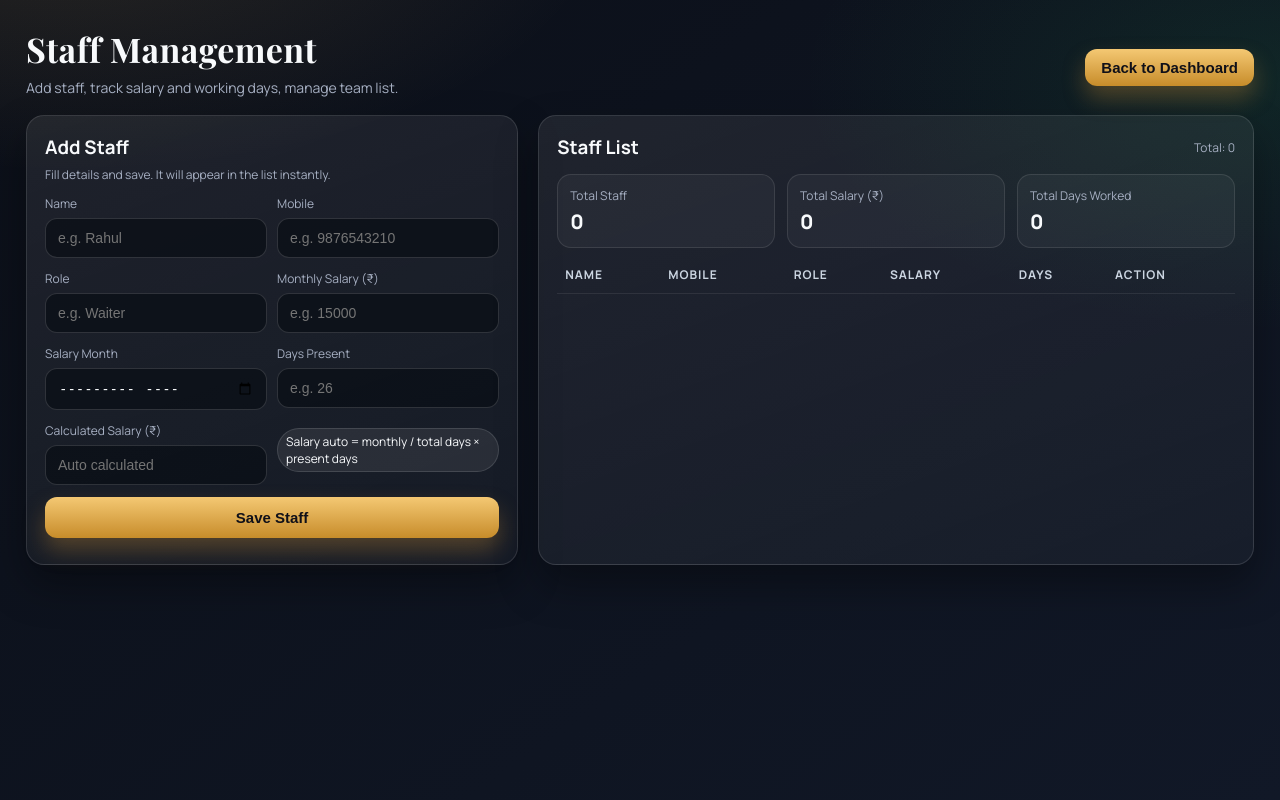
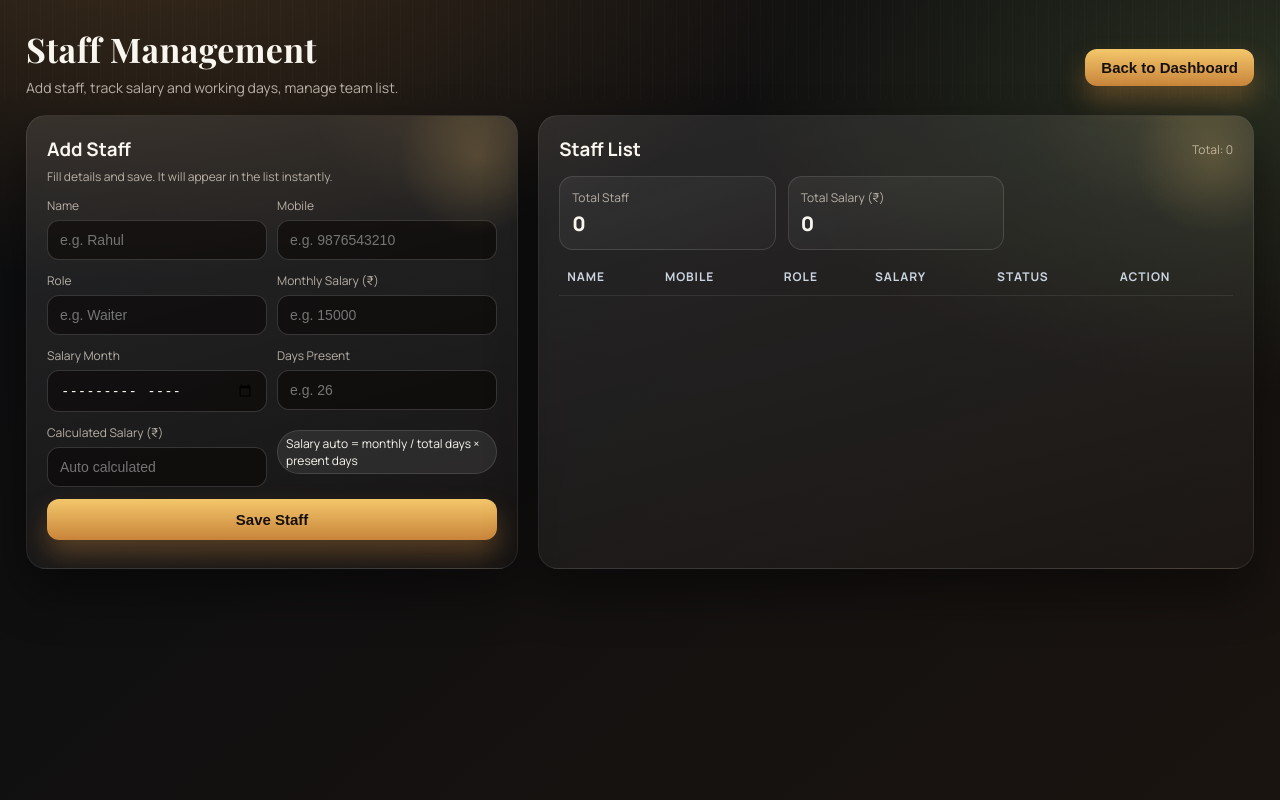
Before and after one commit to Pranu9997/SHAHI_GROUP, a Flask app: page /staff in a window 1280 px wide. Run offline with Flask 3, Linux system fonts and the light colour scheme; a user stored in the database is signed in; a database or web service that is not in the repository returns one stand-in record (values such as "Sample title"); lists and menus that the app fills with data are empty; some libraries are stand-ins or nearby versions.

Commit message:
Persist staff online status

```diff
--- a/app.py
+++ b/app.py
@@ -1009,6 +1009,7 @@ def add_staff():
         role = (data.get("role") or "").strip()
         salary = data.get("salary")
         days_worked = data.get("days_worked")
+        status = (data.get("status") or "offline").strip().lower()
 
         if not name or not mobile or not role or salary is None:
             return jsonify({"ok": False, "error": "Missing required fields"}), 400
@@ -1016,8 +1017,8 @@ def add_staff():
         conn = get_db()
         cur = conn.cursor()
         cur.execute(
-            "INSERT INTO staff (name, mobile, role, salary, days_worked) VALUES (%s, %s, %s, %s, %s)",
-            (name, mobile, role, int(salary), int(days_worked or 0)),
+            "INSERT INTO staff (name, mobile, role, salary, days_worked, status) VALUES (%s, %s, %s, %s, %s, %s)",
+            (name, mobile, role, int(salary), int(days_worked or 0), status),
         )
         conn.commit()
         cur.close()
@@ -1041,7 +1042,7 @@ def staff_list():
         conn = get_db()
         cur = conn.cursor(cursor_factory=psycopg2.extras.DictCursor)
         cur.execute(
-            "SELECT id, name, mobile, role, salary, days_worked FROM staff ORDER BY id DESC"
+            "SELECT id, name, mobile, role, salary, days_worked, status FROM staff ORDER BY id DESC"
         )
         rows = cur.fetchall()
         cur.close()
@@ -1059,6 +1060,7 @@ def staff_list():
                     "days_worked": int(r["days_worked"])
                     if r["days_worked"] is not None
                     else 0,
+                    "status": (r["status"] or "offline").strip().lower(),
                 }
             )
 
@@ -1081,6 +1083,26 @@ def delete_staff(staff_id):
         return jsonify({"ok": False, "error": str(e)}), 500
 
 
+@app.route("/api/staff/<int:staff_id>/status", methods=["POST"])
+def update_staff_status(staff_id):
+    try:
+        data = request.get_json(force=True)
+        status = (data.get("status") or "").strip().lower()
+        if status not in ("online", "offline"):
+            return jsonify({"ok": False, "error": "Invalid status"}), 400
+
+        conn = get_db()
+        cur = conn.cursor()
+        cur.execute("UPDATE staff SET status = %s WHERE id = %s", (status, staff_id))
+        conn.commit()
+        cur.close()
+        conn.close()
+
+        return jsonify({"ok": True, "status": status})
+    except Exception as e:
+        return jsonify({"ok": False, "error": str(e)}), 500
+
+
 # -------------------------
 # HEALTH CHECK
 # -------------------------
--- a/templates/staff.html
+++ b/templates/staff.html
@@ -7,17 +7,18 @@
   <link href="https://fonts.googleapis.com/css2?family=Manrope:wght@400;500;600;700;800&family=Playfair+Display:wght@600;700&display=swap" rel="stylesheet">
   <style>
     :root{
-      --bg-1:#0b0f18;
-      --bg-2:#111827;
+      --bg-1:#0b0d10;
+      --bg-2:#1a1410;
       --surface:rgba(255,255,255,0.06);
       --border:rgba(255,255,255,0.12);
-      --text:#f8fafc;
-      --muted:#a7b0c3;
-      --gold:#f4c873;
-      --gold-2:#c78c2a;
-      --green:#22c55e;
+      --text:#f9f6ef;
+      --muted:#b9b1a7;
+      --copper:#c8843a;
+      --amber:#f4c76b;
+      --ink:#16100d;
+      --olive:#7fb069;
       --danger:#ef4444;
-      --shadow:0 20px 40px rgba(0,0,0,0.35);
+      --shadow:0 24px 50px rgba(0,0,0,0.45);
     }
 
     *{ box-sizing:border-box; }
@@ -27,10 +28,22 @@
       color:var(--text);
       font-family:'Manrope',sans-serif;
       background:
-        radial-gradient(900px 420px at 5% -10%, rgba(244,200,115,0.12), transparent 60%),
-        radial-gradient(800px 420px at 100% 10%, rgba(34,197,94,0.1), transparent 60%),
-        linear-gradient(145deg, var(--bg-1), var(--bg-2));
+        radial-gradient(1200px 600px at 10% -10%, rgba(200,132,58,0.25), transparent 60%),
+        radial-gradient(900px 520px at 100% 10%, rgba(127,176,105,0.18), transparent 60%),
+        linear-gradient(140deg, var(--bg-1), var(--bg-2));
       padding:26px;
+      position:relative;
+      overflow-x:hidden;
+    }
+
+    body::before{
+      content:"";
+      position:fixed;
+      inset:-20% -10% auto -10%;
+      height:260px;
+      background:repeating-linear-gradient(90deg, rgba(255,255,255,0.03), rgba(255,255,255,0.03) 1px, transparent 1px, transparent 12px);
+      opacity:0.6;
+      pointer-events:none;
     }
 
     .header{
@@ -61,11 +74,27 @@
     }
 
     .panel{
-      padding:18px;
-      border-radius:18px;
-      border:1px solid var(--border);
-      background:linear-gradient(160deg, rgba(255,255,255,0.08), rgba(255,255,255,0.03));
+      padding:20px;
+      border-radius:20px;
+      border:1px solid rgba(255,255,255,0.08);
+      background:
+        linear-gradient(165deg, rgba(255,255,255,0.1), rgba(255,255,255,0.02)),
+        radial-gradient(220px 140px at 90% 0%, rgba(244,199,107,0.08), transparent 70%);
       box-shadow:var(--shadow);
+      position:relative;
+      overflow:hidden;
+    }
+
+    .panel::after{
+      content:"";
+      position:absolute;
+      right:-40px;
+      top:-40px;
+      width:160px;
+      height:160px;
+      border-radius:50%;
+      background:radial-gradient(circle, rgba(244,199,107,0.18), transparent 70%);
+      pointer-events:none;
     }
 
     .stats{
@@ -78,8 +107,8 @@
     .stat{
       padding:12px;
       border-radius:14px;
-      border:1px solid rgba(255,255,255,0.1);
-      background:rgba(255,255,255,0.04);
+      border:1px solid rgba(255,255,255,0.12);
+      background:linear-gradient(160deg, rgba(255,255,255,0.06), rgba(255,255,255,0.02));
     }
 
     .stat .label{ font-size:12px; color:var(--muted); }
@@ -98,16 +127,16 @@
       width:100%;
       padding:11px 12px;
       border-radius:12px;
-      border:1px solid rgba(255,255,255,0.14);
-      background:rgba(5,10,18,0.6);
+      border:1px solid rgba(255,255,255,0.16);
+      background:rgba(11,8,6,0.6);
       color:var(--text);
       outline:none;
       font-size:14px;
     }
 
     input:focus, select:focus{
-      border-color:rgba(244,200,115,0.65);
-      box-shadow:0 0 0 3px rgba(244,200,115,0.15);
+      border-color:rgba(244,199,107,0.65);
+      box-shadow:0 0 0 3px rgba(244,199,107,0.15);
     }
 
     .btn{
@@ -119,9 +148,9 @@
       font-size:15px;
       font-weight:800;
       cursor:pointer;
-      color:#101018;
-      background:linear-gradient(180deg, var(--gold), var(--gold-2));
-      box-shadow:0 12px 22px rgba(191,136,51,0.35);
+      color:var(--ink);
+      background:linear-gradient(180deg, var(--amber), var(--copper));
+      box-shadow:0 14px 26px rgba(200,132,58,0.35);
     }
 
     .table{
@@ -151,6 +180,26 @@
       font-size:12px;
       background:rgba(255,255,255,0.08);
       border:1px solid rgba(255,255,255,0.12);
+    }
+
+    .status-toggle{
+      cursor:pointer;
+      font-weight:700;
+      transition:filter 0.15s ease, transform 0.15s ease;
+    }
+
+    .status-toggle:hover{ transform:translateY(-1px); }
+
+    .status-toggle[data-status="online"]{
+      background:rgba(34,197,94,0.18);
+      border-color:rgba(34,197,94,0.5);
+      color:#bbf7d0;
+    }
+
+    .status-toggle[data-status="offline"]{
+      background:rgba(239,68,68,0.12);
+      border-color:rgba(239,68,68,0.4);
+      color:#fecaca;
     }
 
     .delete-btn{
@@ -248,10 +297,6 @@
           <div class="label">Total Salary (₹)</div>
           <div class="value" id="statSalary">0</div>
         </div>
-        <div class="stat">
-          <div class="label">Total Days Worked</div>
-          <div class="value" id="statDays">0</div>
-        </div>
       </div>
 
       <table class="table" id="staffTable">
@@ -261,7 +306,7 @@
             <th>Mobile</th>
             <th>Role</th>
             <th>Salary</th>
-            <th>Days</th>
+            <th>Status</th>
             <th>Action</th>
           </tr>
         </thead>
@@ -280,12 +325,9 @@
     function renderStats(list){
       const total = list.length;
       const totalSalary = list.reduce((s,i)=> s + Number(i.salary || 0), 0);
-      const totalDays = list.reduce((s,i)=> s + Number(i.days_worked || 0), 0);
-
       document.getElementById('staffCount').textContent = total;
       document.getElementById('statTotal').textContent = total;
       document.getElementById('statSalary').textContent = totalSalary.toLocaleString('en-IN');
-      document.getElementById('statDays').textContent = totalDays.toLocaleString('en-IN');
     }
 
     function renderTable(list){
@@ -301,15 +343,38 @@
 
       list.forEach(item=>{
         const tr = document.createElement('tr');
+        const status = (item.status || 'offline').toLowerCase();
         tr.innerHTML = `
           <td>${item.name || '-'}</td>
           <td>${item.mobile || '-'}</td>
           <td><span class="tag">${item.role || '-'}</span></td>
           <td>₹ ${Number(item.salary || 0).toLocaleString('en-IN')}</td>
-          <td>${Number(item.days_worked || 0)}</td>
+          <td>
+            <button class="status-toggle tag" data-id="${item.id}" data-status="${status}">
+              ${status === 'online' ? 'Online' : 'Offline'}
+            </button>
+          </td>
           <td><button class="delete-btn" data-id="${item.id}">Delete</button></td>
         `;
         tbody.appendChild(tr);
+      });
+
+      document.querySelectorAll('.status-toggle').forEach(btn=>{
+        btn.addEventListener('click', async ()=>{
+          const id = btn.getAttribute('data-id');
+          const current = btn.getAttribute('data-status') || 'offline';
+          const next = current === 'online' ? 'offline' : 'online';
+          const res = await fetch('/api/staff/' + id + '/status', {
+            method:'POST',
+            headers:{'Content-Type':'application/json'},
+            body: JSON.stringify({ status: next })
+          });
+          const json = await res.json();
+          if(json && json.ok){
+            btn.setAttribute('data-status', next);
+            btn.textContent = next === 'online' ? 'Online' : 'Offline';
+          }
+        });
       });
 
       document.querySelectorAll('.delete-btn').forEach(btn=>{
```
